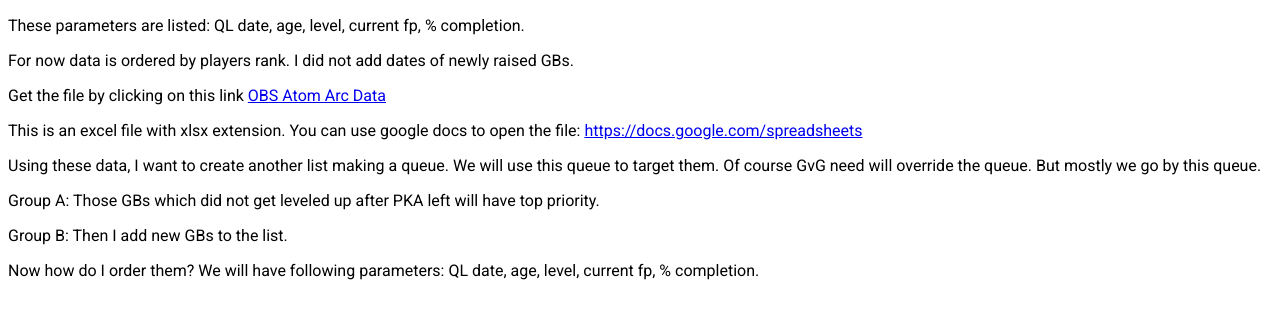
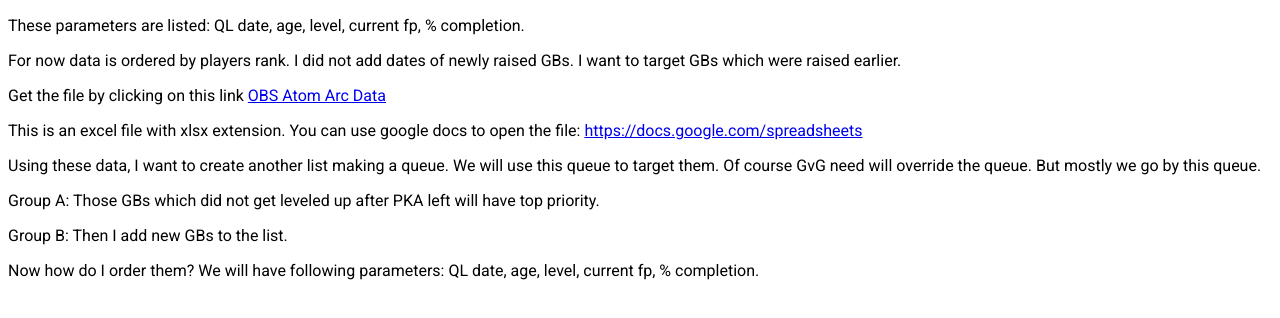
Before and after one commit to xhrajax/1-X, a plain HTML site: page index.html in a window 1280 px wide. Drawn offline with Linux system fonts and the light colour scheme.

Commit message:
Updated text

```diff
--- a/index.html
+++ b/index.html
@@ -15,7 +15,7 @@
 <body>
 	<p>These parameters are listed: QL date, age, level, current fp, % completion.</p>
 
-	<p>For now data is ordered by players rank. I did not add dates of newly raised GBs.</p>
+	<p>For now data is ordered by players rank. I did not add dates of newly raised GBs. I want to target GBs which were raised earlier.</p>
 
 	<p>Get the file by clicking on this link <a href="2017-01-11-obs-atom-arc.xlsx" download="2017-01-11-obs-atom-arc.xlsx">OBS Atom Arc Data</a></p>
 
```
